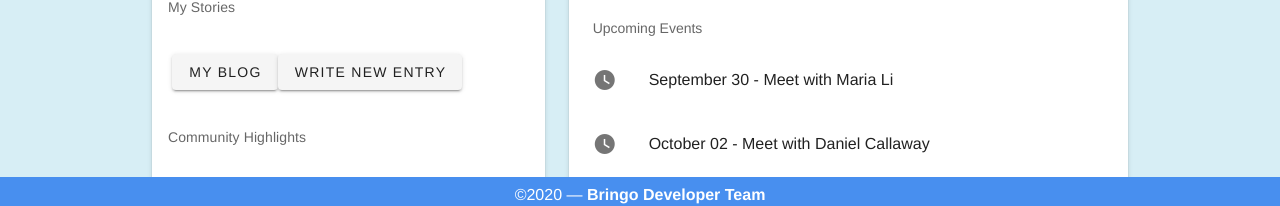
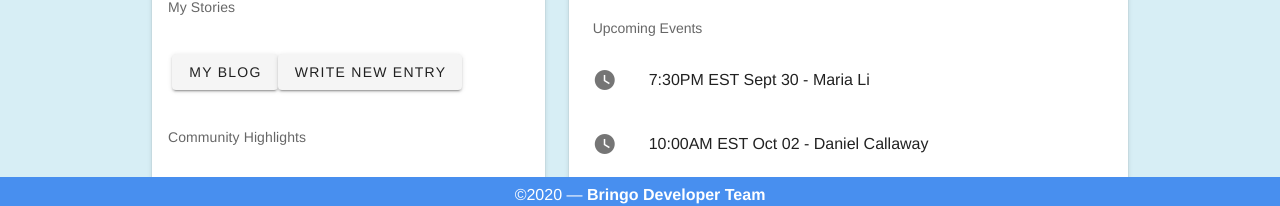
Before and after one commit to joyliu-q/Bringo, a Vue app in the folder bringo/client/: page /dashboard in a window 1280 px wide. Shown: the part 587-793 px from the top of the page. Built offline with nearby package versions, Linux system fonts and the light colour scheme; what vue-calendly would draw is missing.

Commit message:
dashboard changes

```diff
--- a/bringo/client/src/views/Dashboard.vue
+++ b/bringo/client/src/views/Dashboard.vue
@@ -189,6 +189,9 @@
                                     <v-list-item
                                     v-for="event in events"
                                     :key="event"
+                                    @mouseover="attendHover=true"
+                                    @mouseleave="attendHover=false"
+                                    @click="attendMeeting()"
                                     >
                                         <v-list-item-icon>
                                             <v-icon>mdi-clock</v-icon>
@@ -196,6 +199,11 @@
                                         <v-list-item-content>
                                             <v-list-item-title v-text="event"></v-list-item-title>
                                         </v-list-item-content>
+                                        <v-list-item-action>
+                                            <v-fab-transition>
+                                                <v-button v-if="attendHover">Attend</v-button>
+                                            </v-fab-transition>
+                                        </v-list-item-action>
                                     </v-list-item>
                                 </v-list-item-group>
                             </v-list>
@@ -225,8 +233,10 @@ export default {
             overlay: false,
             overlay_page: 0,
             editProfile: false,
+            attendHover: false,
             interests: ["Literature", "Book Illustration", "Roald Dahl"],
-            events: ["September 30 - Meet with Maria Li", "October 02 - Meet with Daniel Callaway"],
+            events: ["7:30PM EST Sept 30 - Maria Li",
+                    "10:00AM EST Oct 02 - Daniel Callaway"],
         }
     },
     methods: {
@@ -264,6 +274,9 @@ export default {
         alertCallRequests: function() {
             alert("No Incoming Call Requests");
         },
+        attendMeeting: function() {
+            alert("The meeting hasn't started yet: please wait until the specified date and time!");
+        },
     }
 }
 </script>
```
Lines whose indentation alone changed are shown as unchanged.
